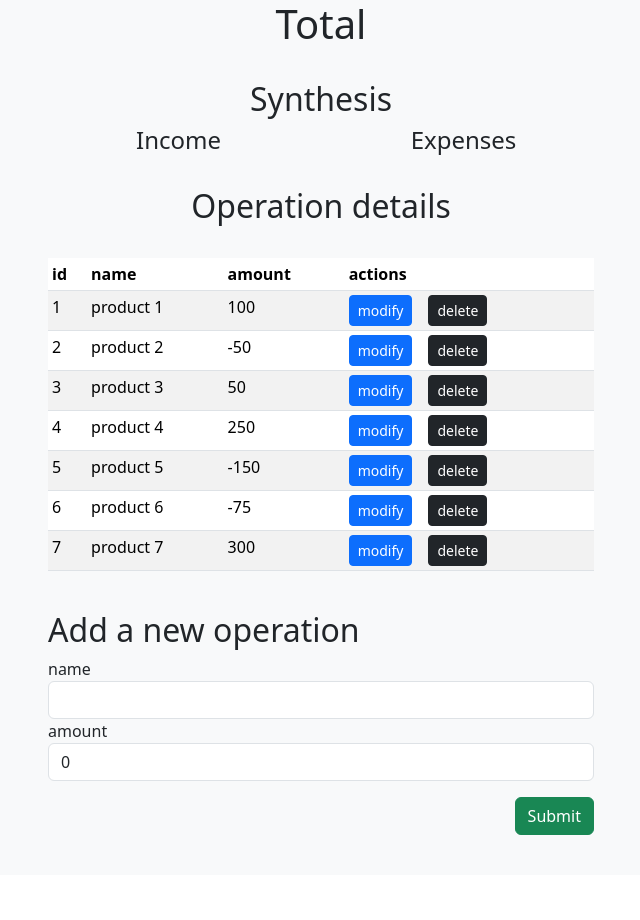
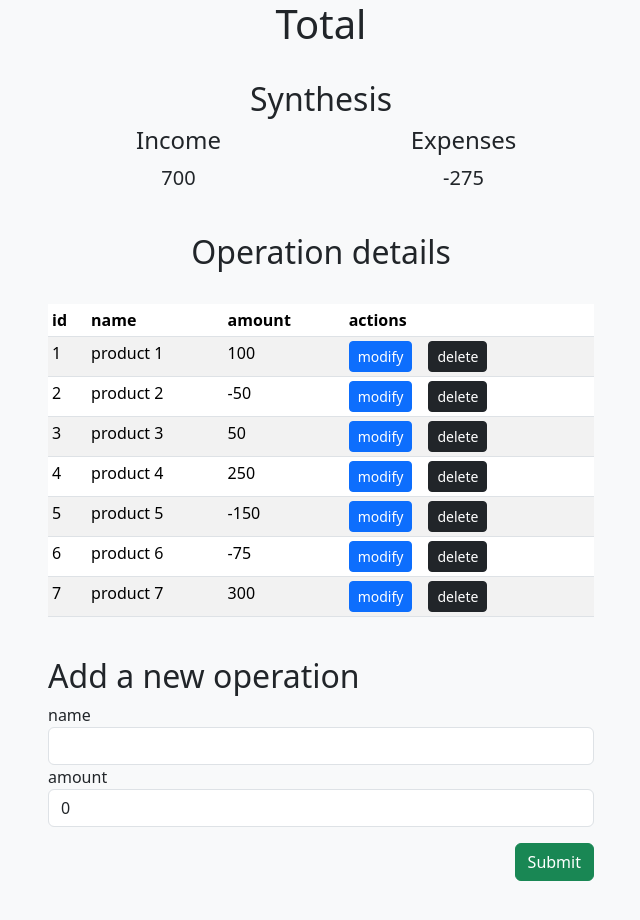
Before and after one commit to daddyjanno/Calculateur_de_d-penses, a React (Vite) app in the folder Calculateur/: page / in a window 1280 px wide. Shown: the whole page, without its empty margins (319-959 px from the left). Before the commit the page ends 875 px from the top, so only its background shows below. Built offline with nearby package versions, Linux system fonts and the light colour scheme.

Commit message:
Synthesis now display income and expense total

```diff
--- a/Calculateur/src/components/Synthesis/Synthesis.tsx
+++ b/Calculateur/src/components/Synthesis/Synthesis.tsx
@@ -1,13 +1,39 @@
-function Synthesis() {
+interface IProps {
+    id: number
+    name: string
+    amount: number
+}
+
+function Synthesis({ operations }: { operations: Array<IProps> }) {
+    console.log(operations)
+
     return (
         <div className="text-center">
             <h2>Synthesis</h2>
             <div className="row">
                 <div className="col-6">
                     <h3 className="fs-4">Income</h3>
+                    <p className="fs-5">
+                        {operations
+                            .filter((item) => {
+                                return item.amount >= 0
+                            })
+                            .reduce((acc, item) => {
+                                return acc + item.amount
+                            }, 0)}
+                    </p>
                 </div>
                 <div className="col-6">
                     <h3 className="fs-4">Expenses</h3>
+                    <p className="fs-5">
+                        {operations
+                            .filter((item) => {
+                                return item.amount < 0
+                            })
+                            .reduce((acc, item) => {
+                                return acc + item.amount
+                            }, 0)}
+                    </p>
                 </div>
             </div>
             <br />
```
